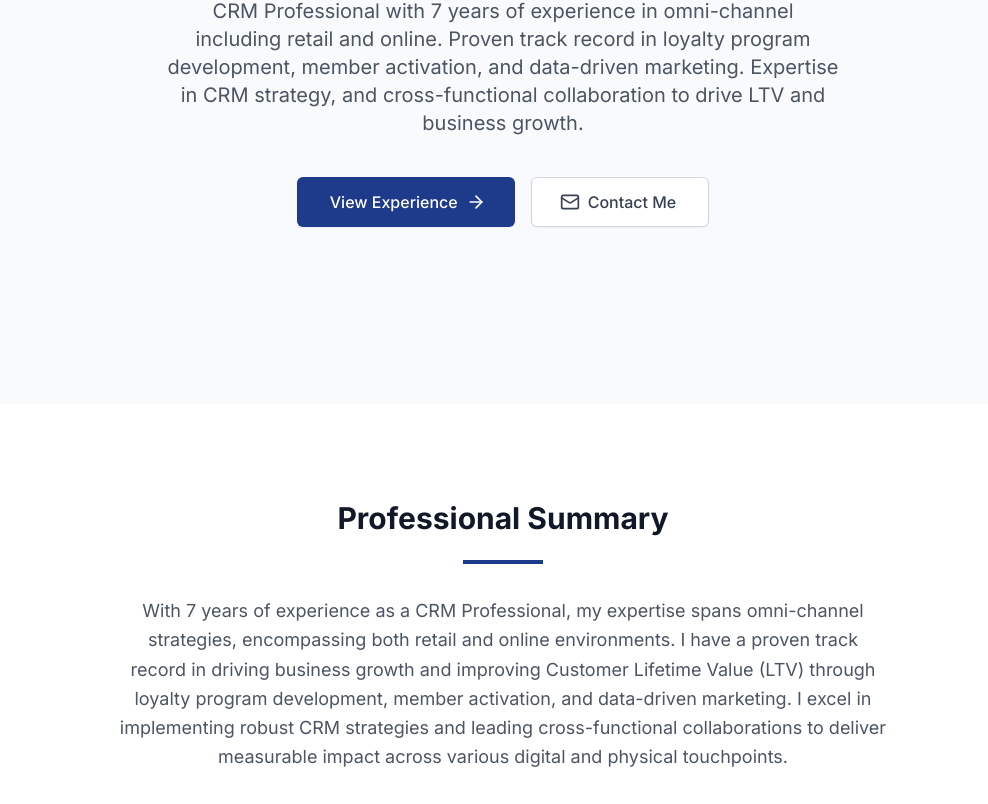
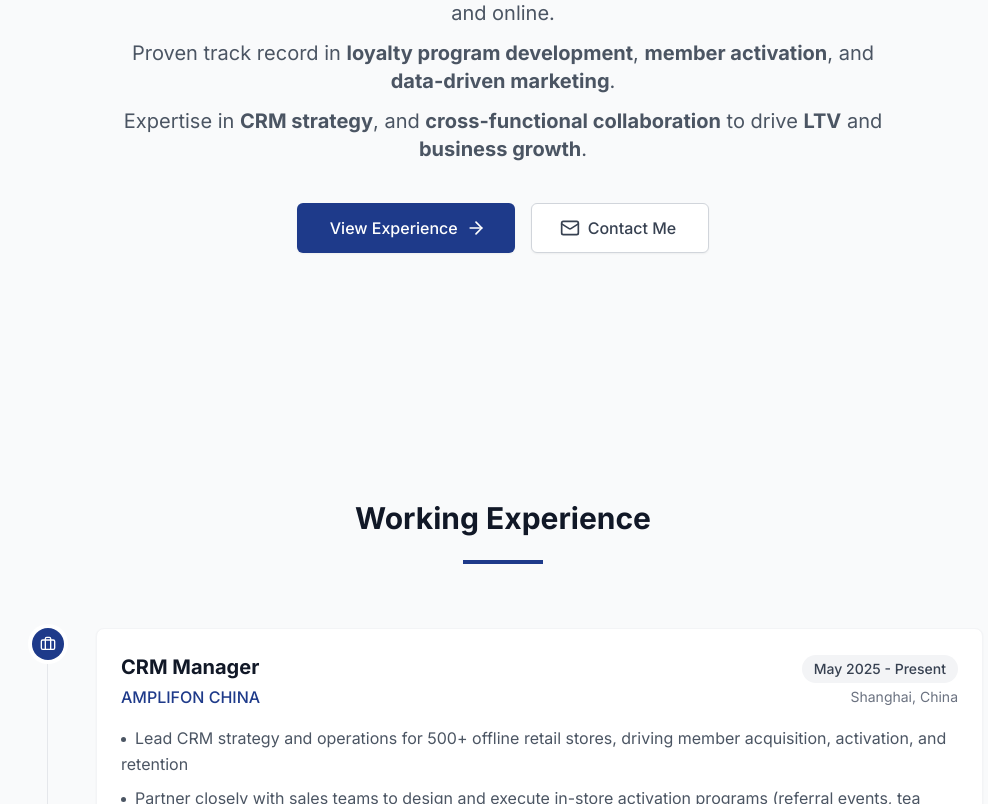
Before and after one commit to xufanjie/Summer-CV, a Next.js app: page / in a window 1280 px wide. Shown: the part 396-1200 px from the top of the page, without its empty margins (137-1125 px from the left). Built offline with nearby package versions, Linux system fonts and the light colour scheme.

Commit message:
Remove Professional Summary and update Hero layout

```diff
--- a/src/app/page.tsx
+++ b/src/app/page.tsx
@@ -1,5 +1,4 @@
 import Hero from "@/components/Hero";
-import About from "@/components/About";
 import Experience from "@/components/Experience";
 import Projects from "@/components/Projects";
 import Skills from "@/components/Skills";
@@ -9,7 +8,6 @@ export default function Home() {
   return (
     <main>
       <Hero />
-      <About />
       <Experience />
       <Projects />
       <Skills />
--- a/src/components/About.tsx
+++ /dev/null
@@ -1,30 +0,0 @@
-"use client";
-
-import { motion } from "framer-motion";
-
-export default function About() {
-  return (
-    <section id="about" className="py-24 bg-white">
-      <div className="max-w-7xl mx-auto px-4 sm:px-6 lg:px-8">
-        <motion.div
-          initial={{ opacity: 0, y: 20 }}
-          whileInView={{ opacity: 1, y: 0 }}
-          viewport={{ once: true, margin: "-100px" }}
-          transition={{ duration: 0.6 }}
-          className="max-w-3xl mx-auto text-center"
-        >
-          <h2 className="text-3xl font-bold text-gray-900 mb-6">Professional Summary</h2>
-          <div className="w-20 h-1 bg-business-blue mx-auto mb-8"></div>
-
-          <p className="text-lg text-gray-600 leading-relaxed text-justify md:text-center">
-            With 7 years of experience as a CRM Professional, my expertise spans omni-channel strategies,
-            encompassing both retail and online environments. I have a proven track record in driving business
-            growth and improving Customer Lifetime Value (LTV) through loyalty program development, member
-            activation, and data-driven marketing. I excel in implementing robust CRM strategies and leading
-            cross-functional collaborations to deliver measurable impact across various digital and physical touchpoints.
-          </p>
-        </motion.div>
-      </div>
-    </section>
-  );
-}
--- a/src/components/Hero.tsx
+++ b/src/components/Hero.tsx
@@ -31,12 +31,16 @@ export default function Hero() {
           initial={{ opacity: 0, y: 20 }}
           animate={{ opacity: 1, y: 0 }}
           transition={{ duration: 0.5, delay: 0.4 }}
-          className="max-w-2xl text-gray-600 text-lg md:text-xl mb-10"
+          className="max-w-3xl text-gray-600 text-lg md:text-xl mb-10 flex flex-col gap-3"
         >
           <p>
-            CRM Professional with 7 years of experience in omni-channel including retail and online.
-            Proven track record in loyalty program development, member activation, and data-driven marketing.
-            Expertise in CRM strategy, and cross-functional collaboration to drive LTV and business growth.
+            <strong>CRM Professional</strong> with <strong>7 years of experience</strong> in <strong>omni-channel</strong> including retail and online.
+          </p>
+          <p>
+            Proven track record in <strong>loyalty program development</strong>, <strong>member activation</strong>, and <strong>data-driven marketing</strong>.
+          </p>
+          <p>
+            Expertise in <strong>CRM strategy</strong>, and <strong>cross-functional collaboration</strong> to drive <strong>LTV</strong> and <strong>business growth</strong>.
           </p>
         </motion.div>
 
--- a/src/components/Navbar.tsx
+++ b/src/components/Navbar.tsx
@@ -6,7 +6,6 @@ import { Menu, X } from "lucide-react";
 
 const navItems = [
   { name: "Home", href: "#home" },
-  { name: "About", href: "#about" },
   { name: "Experience", href: "#experience" },
   { name: "Projects", href: "#projects" },
   { name: "Skills", href: "#skills" },
```
